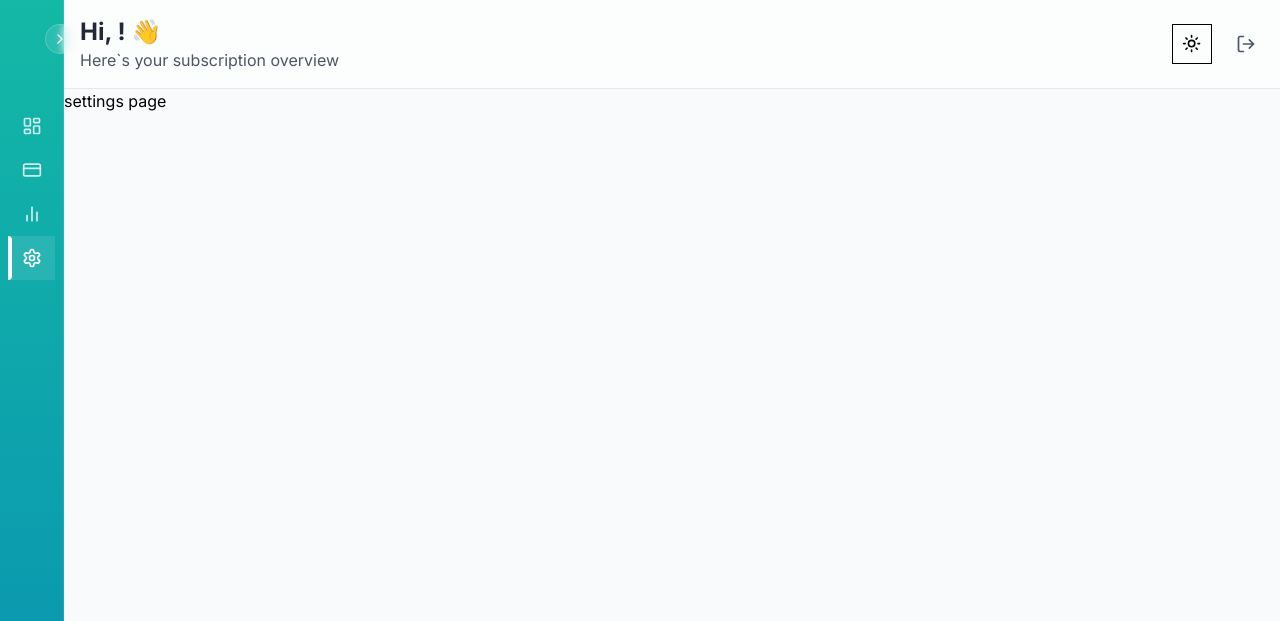
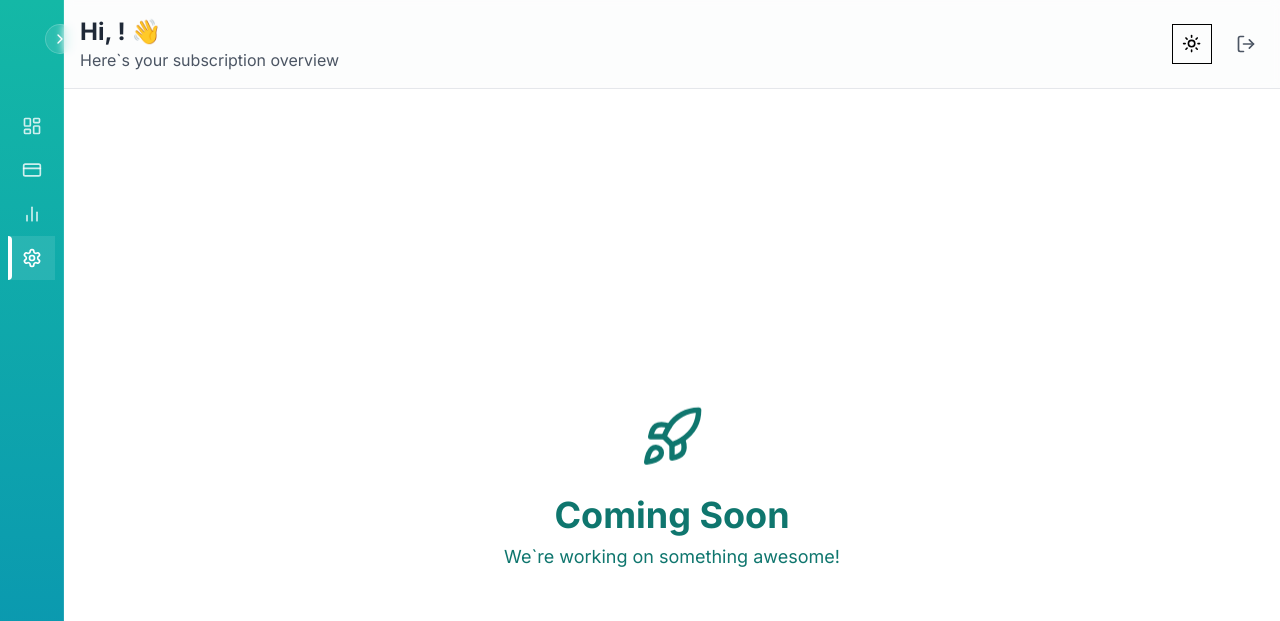
Before and after one commit to Shubbu03/tick, a Next.js app: page /settings in a window 1280 px wide. Shown: the top 621 px of the page. Built offline with nearby package versions, Linux system fonts and the light colour scheme; no server answers.

Commit message:
Add ComingSoon component and update Analytics and Settings pages

```diff
--- a/src/app/analytics/page.tsx
+++ b/src/app/analytics/page.tsx
@@ -1,5 +1,11 @@
 "use client";
 
+import ComingSoon from "@/components/ComingSoon";
+
 export default function Analytics() {
-  return <div>analytics page</div>;
+  return (
+    <div>
+      <ComingSoon />
+    </div>
+  );
 }
--- a/src/app/settings/page.tsx
+++ b/src/app/settings/page.tsx
@@ -1,5 +1,11 @@
 "use client";
 
+import ComingSoon from "@/components/ComingSoon";
+
 export default function Settings() {
-  return <div>settings page</div>;
+  return (
+    <div>
+      <ComingSoon />
+    </div>
+  );
 }
--- /dev/null
+++ b/src/components/ComingSoon.tsx
@@ -0,0 +1,20 @@
+import { Rocket } from "lucide-react";
+
+export default function ComingSoon() {
+  return (
+    <div className="min-h-screen flex flex-col items-center justify-center bg-white dark:bg-gray-900 transition-colors duration-300">
+      <div className="text-center">
+        <Rocket
+          size={64}
+          className="text-teal-700 dark:text-teal-600 mx-auto mb-6 animate-bounce"
+        />
+        <h1 className="text-4xl font-bold text-teal-700 dark:text-teal-600 mb-2 transition-colors duration-300">
+          Coming Soon
+        </h1>
+        <p className="text-teal-700 dark:text-teal-600 text-lg transition-colors duration-300">
+          We`re working on something awesome!
+        </p>
+      </div>
+    </div>
+  );
+}
```
